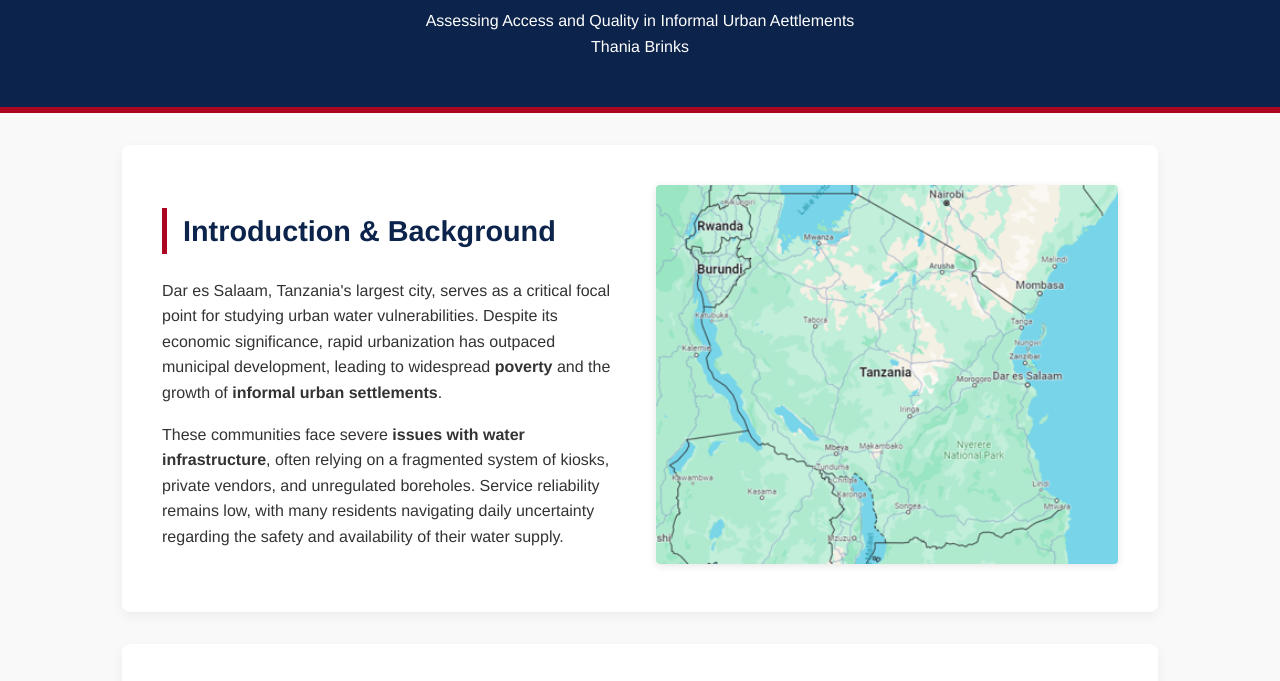
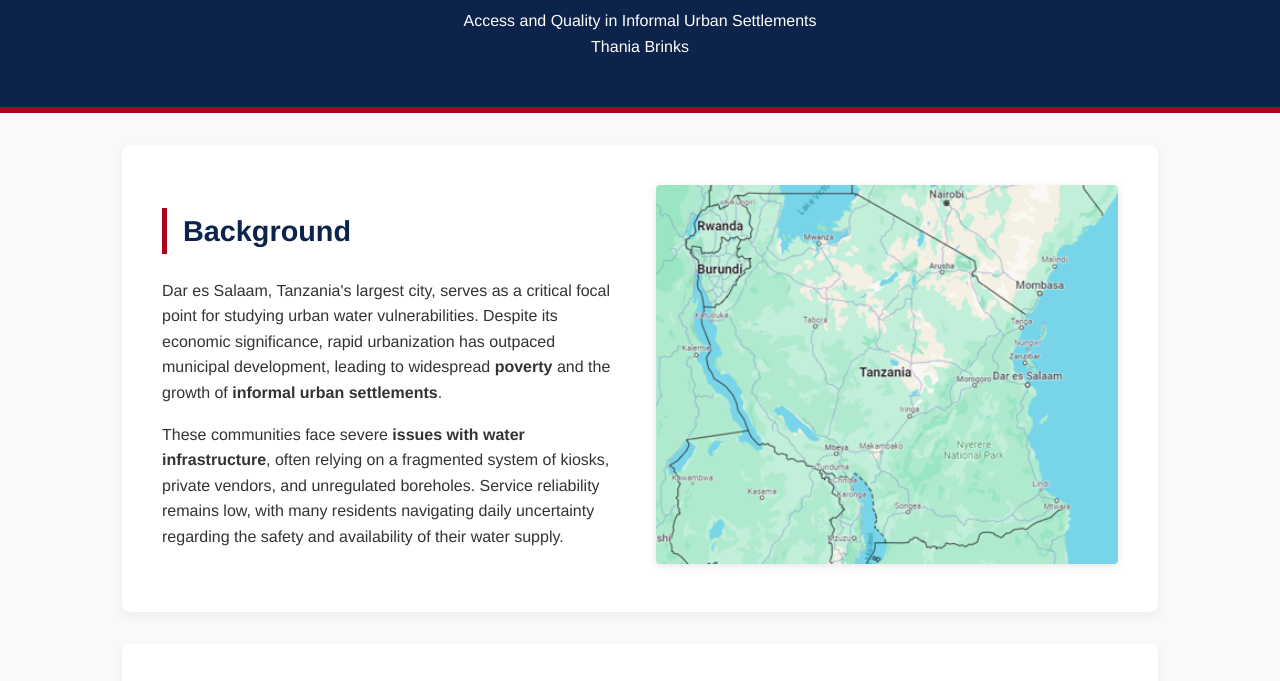
Before and after one commit to tbrinks/Water-Insecurity-in-Tanzania, a plain HTML site: page index.html in a window 1280 px wide. Shown: the part 104-785 px from the top of the page. Drawn offline with Linux system fonts and the light colour scheme.

Commit message:
Update index.html

```diff
--- a/index.html
+++ b/index.html
@@ -192,7 +192,7 @@
 
 <header>
     <h1>Water Insecurity in Tanzania</h1>
-    <p>Assessing Access and Quality in Informal Urban Aettlements</p>
+    <p>Access and Quality in Informal Urban Settlements</p>
 	<p>Thania Brinks</p>
 </header>
 
@@ -200,7 +200,7 @@
 
     <section class="intro-grid">
         <div>
-            <h2>Introduction & Background</h2>
+            <h2>Background</h2>
             <p>Dar es Salaam, Tanzania's largest city, serves as a critical focal point for studying urban water vulnerabilities. Despite its economic significance, rapid urbanization has outpaced municipal development, leading to widespread <strong>poverty</strong> and the growth of <strong>informal urban settlements</strong>.</p>
             <p style="margin-top: 1rem;">These communities face severe <strong>issues with water infrastructure</strong>, often relying on a fragmented system of kiosks, private vendors, and unregulated boreholes. Service reliability remains low, with many residents navigating daily uncertainty regarding the safety and availability of their water supply.</p>
         </div>
```
